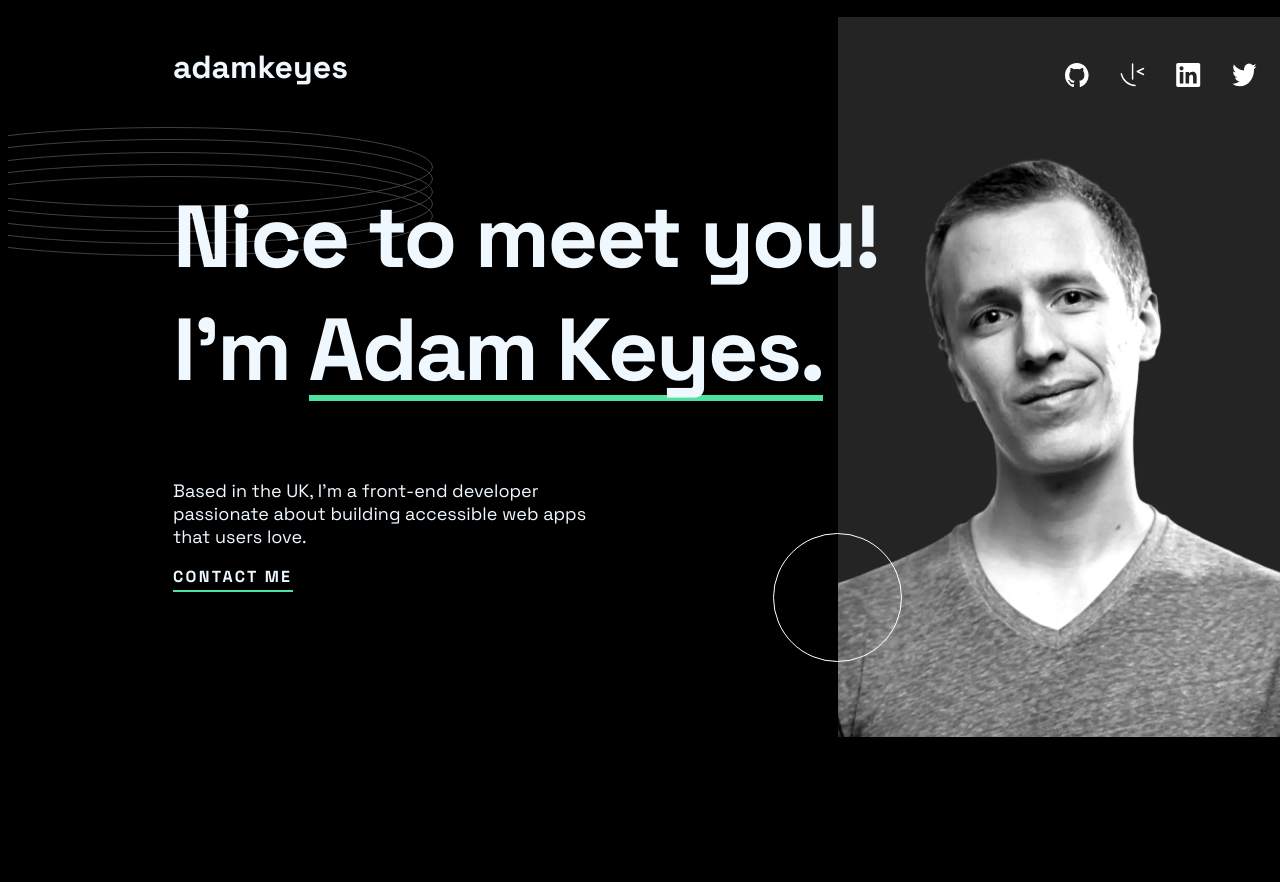
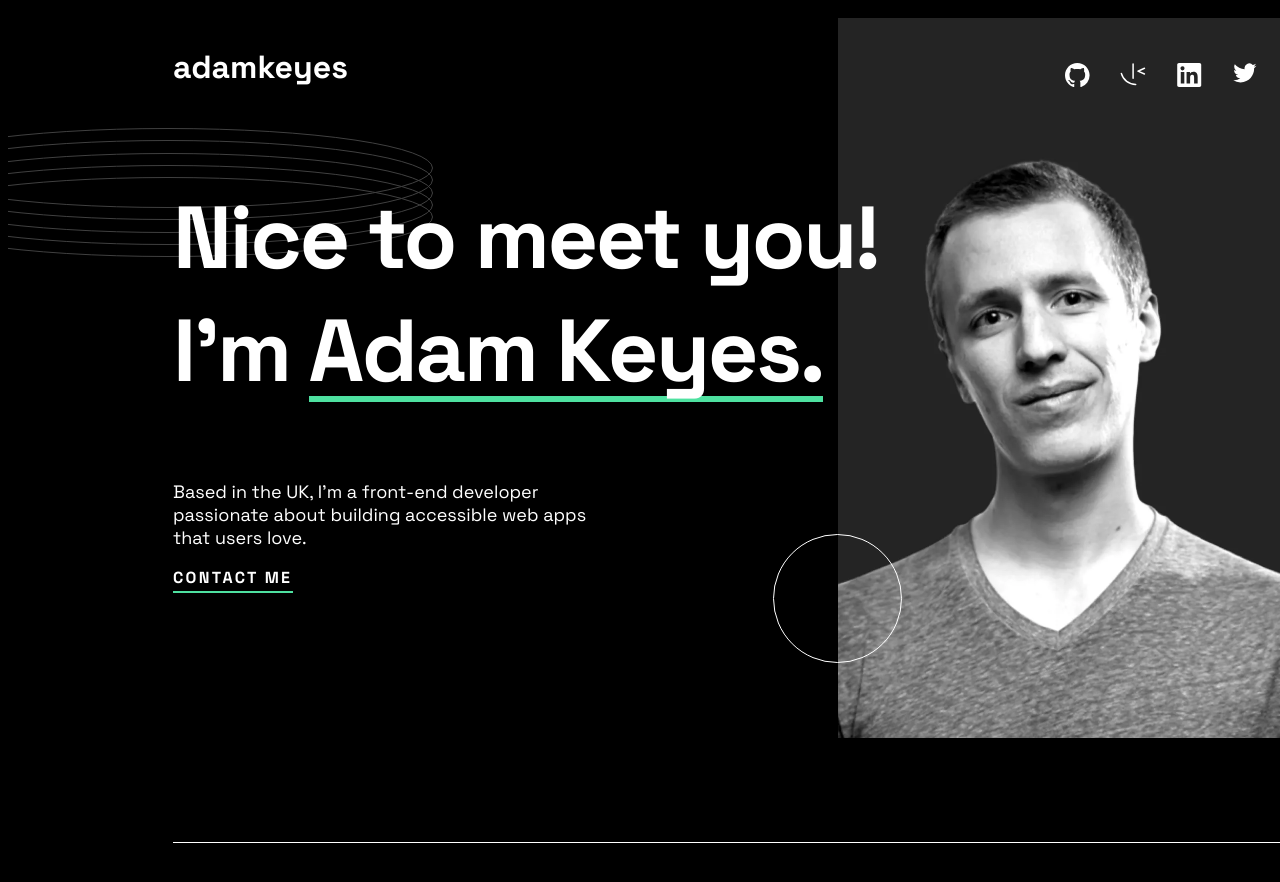
Before and after one commit to Stalius4/single-page-developer-portfolio, a React (Create React App) app: page / in a window 1280 px wide. Shown: the top 882 px of the page. Built offline with nearby package versions, Linux system fonts and the light colour scheme.

Commit message:
color variables added in css

```diff
--- a/src/components/contact-me.js
+++ b/src/components/contact-me.js
@@ -7,19 +7,28 @@ import twitter from "../assets/images/icon-twitter.svg"
 import photo from "../assets/images/image-profile-desktop.webp"
 import circle from "../assets/images/pattern-circle.svg"
 import rings from "../assets/images/pattern-rings.svg"
+
+
+
+
+
 function ContactMe() {
+
+
+
+
   return (
-    <div className="contactMe">
-<nav className="nav-logo">
+  <div className="contact-container">
+      <nav>
           <div className="name-logo">adamkeyes</div>
-  <ul className="icons">
-     <li> <img className="logo" src={gitLogo} alt="GitHub logo"/></li>
-     <li>  <img className="logo" src={frontMentorLogo} alt="Frontend Mentor logo"/></li>
-     <li>  <img className="logo" src={linkedInLogo} alt="linkedIn"/></li>
-     <li>  <img className="logo" src={twitter} alt="Twitter logo"/></li>
+            <ul className="social-icons">
+              <li><img className="logo" src={gitLogo} alt="GitHub "/></li>
+              <li><img className="logo" src={frontMentorLogo} alt="Frontend Mentor "/></li>
+              <li><img className="logo" src={linkedInLogo} alt="linkedIn"/></li>
+              <li><img className="logo" src={twitter} alt="Twitter"/></li>
             </ul>
       </nav>
-<div className="hero">
+      <div className="greeting-portrait">
         <section className="left-description">
           <h1>Nice to meet you!<br></br>I'm <span className="underline">Adam Keyes.</span></h1>
           <p className="description">Based in the UK, I’m a front-end developer passionate about building accessible web apps that users love.</p>
@@ -30,7 +39,7 @@ function ContactMe() {
 
   <img  className="portrait" src={photo} alt="portrait"/>
 </div>
-  <img src={rings} className="rings" alt="Profile picture"/>
+  <img src={rings} className="rings" alt="rings"/>
 </div>
 
   );
--- a/src/styles/contact-me.css
+++ b/src/styles/contact-me.css
@@ -1,8 +1,9 @@
 
-.contactMe{
-    color: aliceblue;
+.contact-container{
+    color: var(--white);
     padding: 39px 165px ;
     overflow: hidden;
+
 }
 
 nav{
@@ -15,16 +16,11 @@ nav{
 .name-logo{
     font-weight: bold;
     font-size: 32px;
-    font-family: "Space Grotesk", sans-serif;
+
 }
 
-.logo{
-    height: 24px;
-    width: 24.61px;
 
-
-}
-ul{
+.social-icons{
     display: flex;
     width: 192.49px;
     justify-content: space-between;
@@ -47,17 +43,18 @@ position: relative;
     position: relative;
 
 }
-.hero{
+.greeting-portrait{
     display: flex;
     z-index: 1;
-
+   padding-bottom: 104px;
+   border-bottom: solid 1px white;
     justify-content: space-between;
 }
 
-h1{
+.left-description h1{
     font-weight: bold;
     font-size: 88px;
-    font-family: "Space Grotesk", sans-serif;
+
     margin-right: -90px;
     letter-spacing:-2.5px;
 }
@@ -72,20 +69,19 @@ h1{
     bottom: 5px;
     width: 100%;
     height: 6px;
-    background-color: #4EE1A0;
+    background-color: var(--green);
     z-index: -1;
 
 }
 .description{
     width:445px ;
-    font-family: "Space Grotesk", sans-serif;
     font-size: 18px;
 }
 
 .contact{
     font-weight: bold;
     font-size: 16px;
-    font-family: "Space Grotesk", sans-serif;
+
     position: relative;
     letter-spacing:2.29px;
 }
@@ -97,7 +93,7 @@ h1{
     bottom: -5px;
     width: 120px;
     height: 2px;
-    background-color: #4EE1A0;
+    background-color: var(--green);
 }
 .circle{
     position: relative;
@@ -111,5 +107,5 @@ h1{
     position: relative;
     left: -270px;
     z-index: 0;
-   top:-610px;
+   top:-715px;
 }
--- a/src/styles/global.css
+++ b/src/styles/global.css
@@ -1,10 +1,19 @@
 @import url('https://fonts.googleapis.com/css2?family=Space+Grotesk:wght@300..700&display=swap');
+:root{
+    --black: #151515;
+    --dark-grey:#242424;
+    --green:#4EE1A0;
+    --grey:#D9D9D9;
+    --white:#ffffff;
+
+}
 
 
 
 body{
     background-color: black;
-    z-index:0;
+
+    font-family: "Space Grotesk", sans-serif;
 }
 
 .App{
```
Lines whose indentation alone changed are shown as unchanged.
